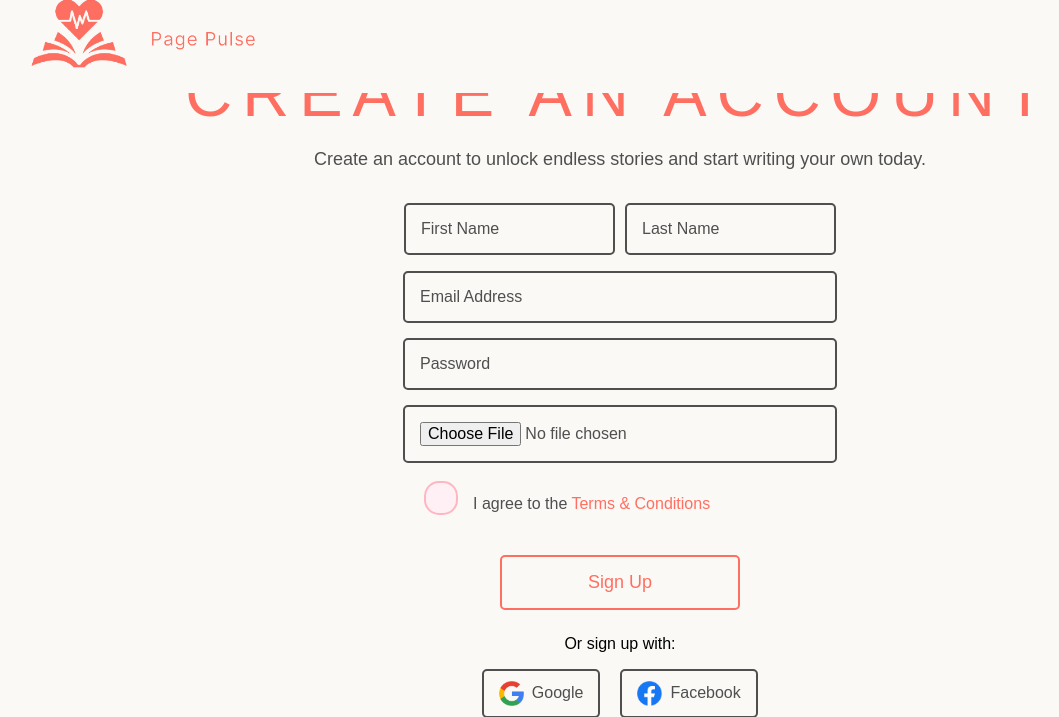
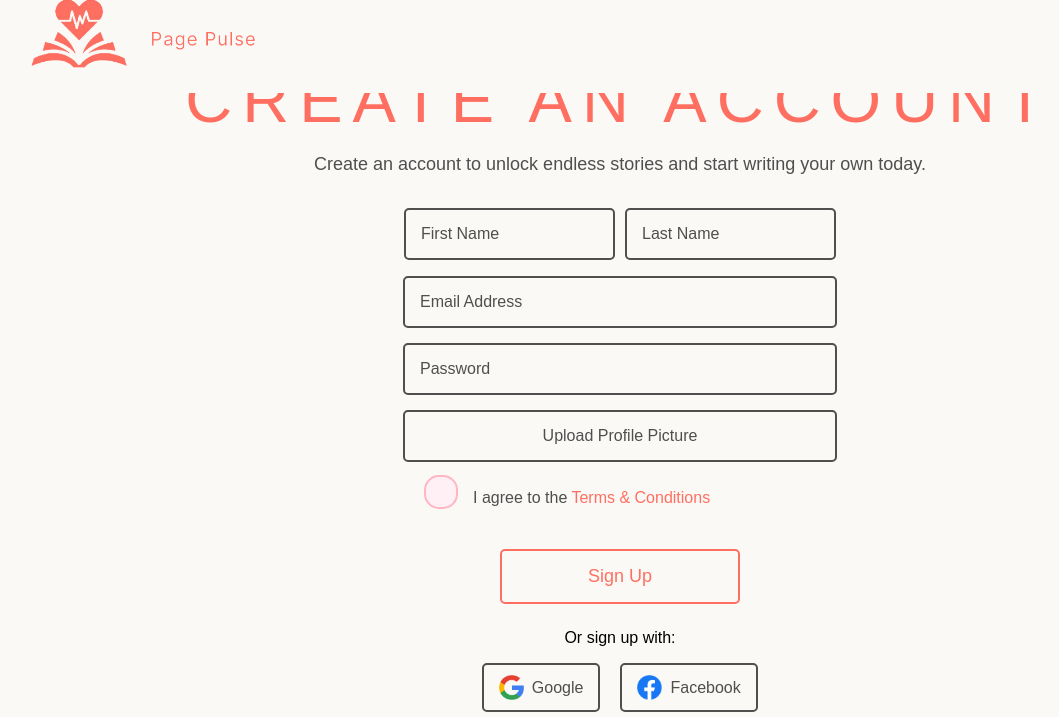
Before and after one commit to cabadany/PagePulse, a Django app: page /signup/ in a window 1280 px wide. Shown: the part 21-738 px from the top of the page, without its empty margins (20-1079 px from the left). Run offline with Django 5.2, Linux system fonts and the light colour scheme; some libraries are stand-ins or nearby versions.

Commit message:
Initial Commit of signup.html

```diff
--- a/login_registration/templates/signup.html
+++ b/login_registration/templates/signup.html
@@ -113,7 +113,6 @@
             margin-bottom: -15px;
         }
 
-       /* Cute Checkbox Styling */
         .terms {
             display: flex;
             align-items: center;
@@ -209,19 +208,45 @@
         }
 
         .error {
-            color: #FF6F61;  /* Red color for error message */
+            color: #FF6F61;
             font-size: 16px;
             margin-top: 10px;
             margin-bottom: 15px;
             padding: 10px;
-            border: 2px solid #FF6F61;  /* Matching border color */
-            background-color: #FFF0F5;  /* Light pink background for visibility */
+            border: 2px solid #FF6F61;
+            background-color: #FFF0F5;
             border-radius: 5px;
             text-align: center;
-            font-weight: 500;;
+            font-weight: 500;
             display: none;
         }
 
+        /* Custom file upload styling */
+        input[type="file"] {
+            display: none;
+        }
+
+        .custom-file-upload {
+            display: inline-block;
+            padding: 15px 25px;
+            background-color: transparent;
+            color: #4F4F4F;
+            border-radius: 5px;
+            font-size: 16px;
+            cursor: pointer;
+            border: 2px solid #4F4F4F;
+            text-align: center;
+            margin-bottom: 10px;
+            width: 95%;
+            margin-bottom: 10px;
+        }
+
+        .file-name {
+            display: block;
+            margin-top: 10px;
+            color: #4F4F4F;
+            font-size: 14px;
+        }
     </style>
 </head>
 <body>
@@ -243,7 +268,10 @@
             <input type="email" id="email" name="email" placeholder="Email Address" required>
             <input type="password" id="password" name="password" placeholder="Password" required>
             <p id="password-error" class="error"></p>
-            <input type="file" id="profile_picture" name="profile_picture" accept="image/*">
+
+            <!-- Custom file upload button -->
+            <input type="file" id="profile_picture" name="profile_picture" accept="image/*" onchange="updateFileName()">
+            <label for="profile_picture" class="custom-file-upload" id="file-name-button">Upload Profile Picture</label>
 
             <div class="terms">
                 <input type="checkbox" id="terms" name="terms" required>
@@ -268,30 +296,31 @@
                 </a>
             </div>
         </div>
+
         <div class="signup-link">
-            <p>Already have an account? <a href="{% url 'login' %}">Log in</a></p>
+            <p>Already have an account? <a href="{% url 'login' %}">Log In</a></p>
         </div>
     </main>
 
     <script>
-            function validatePassword() {
-        const password = document.getElementById("password").value;
-        const errorField = document.getElementById("password-error");
-
-        // Password pattern: 8 characters, one letter, one number, one special character
-        const pattern = /^(?=.*[A-Za-z])(?=.*\d)(?=.*[@$!%*?&])[A-Za-z\d@$!%*?&]{8,}$/;
-
-        if (!pattern.test(password)) {
-            errorField.textContent = "Password must be at least 8 characters long, contain a letter, a number, and a special character.";
-            errorField.style.display = "block";  // Show error message
-            return false;  // Prevent form submission
+        function updateFileName() {
+            const fileInput = document.getElementById("profile_picture");
+            const fileNameButton = document.getElementById("file-name-button");
+            const fileName = fileInput.files[0] ? fileInput.files[0].name : "No file chosen";
+            fileNameButton.textContent = fileName;
         }
 
-        errorField.textContent = "";  // Clear error if validation passes
-        errorField.style.display = "none";  // Hide error message
-        return true;  // Allow form submission
+        function validatePassword() {
+            var password = document.getElementById("password").value;
+            var errorMessage = document.getElementById("password-error");
+            var passwordRegex = /^(?=.*[A-Za-z])(?=.*\d)[A-Za-z\d]{8,}$/;
+
+            if (!passwordRegex.test(password)) {
+                errorMessage.textContent = "Password must be at least 8 characters long and contain both letters and numbers.";
+                return false;
             }
-
+            return true;
+        }
     </script>
 </body>
 </html>
```
Lines whose indentation alone changed are shown as unchanged.
